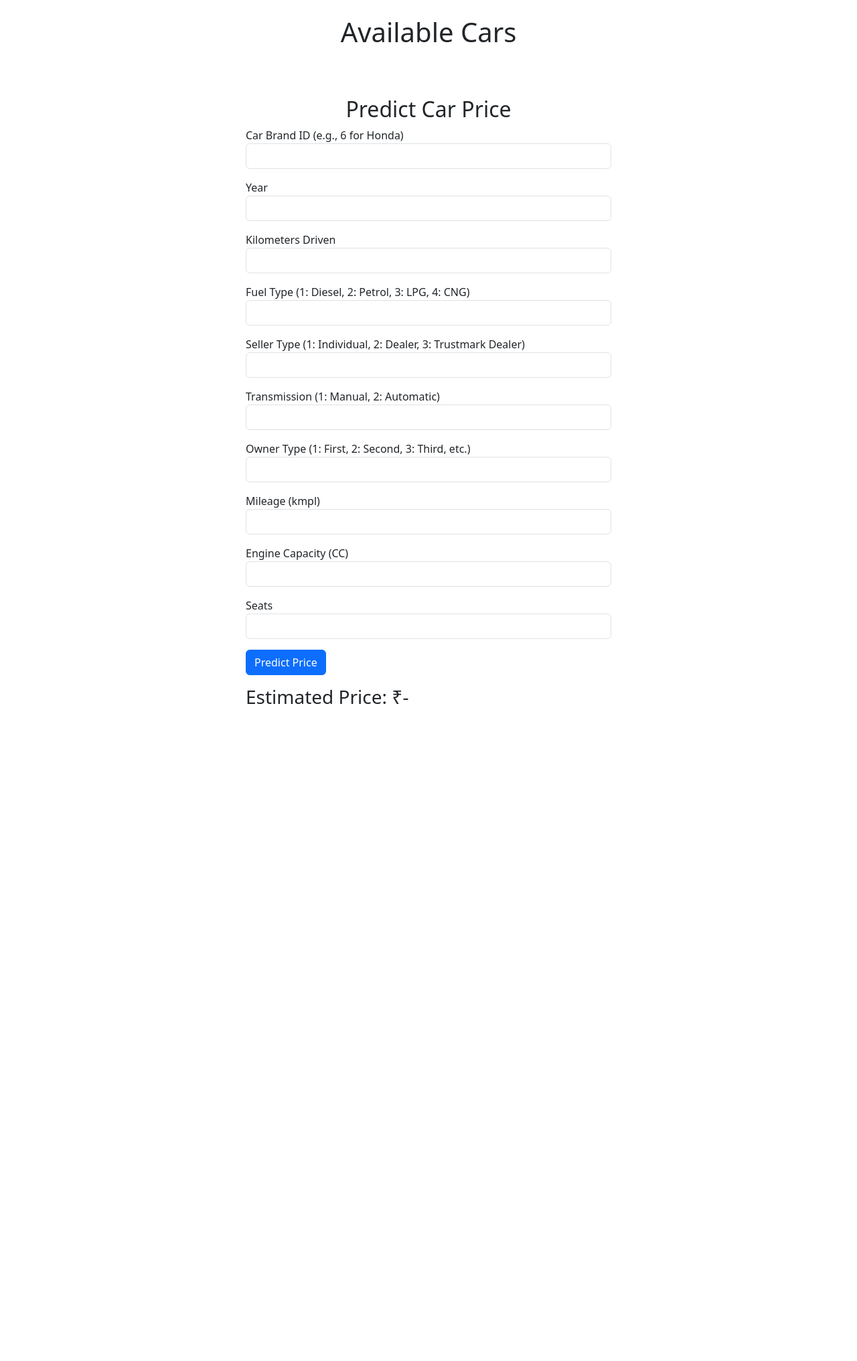
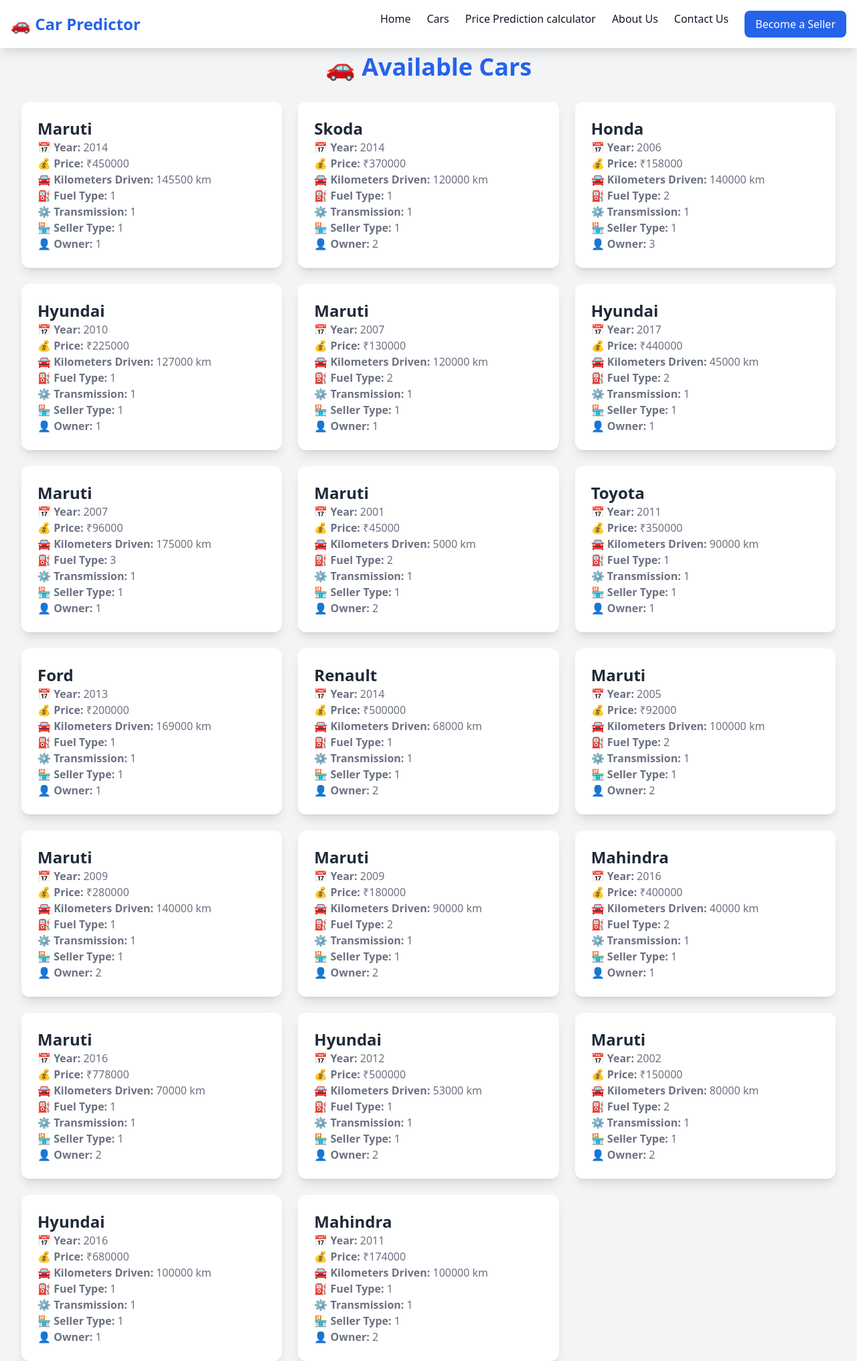
Before and after one commit to VarunS27/Car_price_prediction, a Flask app: page /car in a window 1280 px wide. Shown: the whole page at 67% size. Before the commit the page ends 1051 px from the top, so only its background shows below. Run offline with Flask 3, Linux system fonts and the light colour scheme; some libraries are stand-ins or nearby versions.

Commit message:
Add files via upload

```diff
--- a/prit_car/app.py
+++ b/prit_car/app.py
@@ -1,7 +1,52 @@
-from flask import Flask, render_template
+from flask import Flask, render_template, request, jsonify
+import pandas as pd
+import numpy as np
+import pickle
 
 app = Flask(__name__)
 
+#Load the trained model
+try:
+    model = pickle.load(open("model.pkl", "rb"))
+    print("Model Loaded Successfully")
+except FileNotFoundError:
+    print("Error: model.pkl not found!")
+    model = None
+except Exception as e:
+    print(f"Error loading model: {e}")
+    model = None
+
+#Load car dataset (For UI display)
+try:
+    cars_data = pd.read_csv('my live cars data.csv')
+    print("Car Data Loaded Successfully")
+except FileNotFoundError:
+    print("Error: my live cars data.csv not found!")
+    cars_data = pd.DataFrame()
+
+#Data Preprocessing
+if not cars_data.empty:
+    cars_data.drop(columns=['torque', 'max_power'], inplace=True, errors='ignore')
+    cars_data.dropna(inplace=True)
+    cars_data.drop_duplicates(inplace=True)
+
+    #Store brand mappings for display
+    cars_data['brand'] = cars_data['name'].apply(lambda x: x.split(' ')[0])  # Extract first word as brand
+    brand_mapping = {brand: idx + 1 for idx, brand in enumerate(cars_data['brand'].unique())}
+    brand_reverse_mapping = {v: k for k, v in brand_mapping.items()}  # Reverse mapping for display
+
+    #Replace brand names with IDs (for training)
+    cars_data['name'] = cars_data['brand'].replace(brand_mapping)
+    cars_data.drop(columns=['brand'], inplace=True)
+
+    #Convert categorical values into numbers
+    cars_data['transmission'].replace(['Manual', 'Automatic'], [1, 2], inplace=True)
+    cars_data['seller_type'].replace(['Individual', 'Dealer', 'Trustmark Dealer'], [1, 2, 3], inplace=True)
+    cars_data['fuel'].replace(['Diesel', 'Petrol', 'LPG', 'CNG'], [1, 2, 3, 4], inplace=True)
+    cars_data['owner'].replace(['First Owner', 'Second Owner', 'Third Owner', 'Fourth & Above Owner', 'Test Drive Car'],
+                               [1, 2, 3, 4, 5], inplace=True)
+
+#Routes
 @app.route('/')
 def home():
     return render_template('index.html')
@@ -18,9 +63,15 @@ def about():
 def contact():
     return render_template('contact.html')
 
+#Corrected /car route to show **actual brand names**
 @app.route('/car')
 def car():
-    return render_template('cars.html')
+    if not cars_data.empty:
+        display_data = cars_data.head(20).copy()
+        display_data['name'] = display_data['name'].map(brand_reverse_mapping)  # Convert IDs back to names
+    else:
+        display_data = pd.DataFrame()
+    return render_template('cars.html', cars=display_data.to_dict(orient="records"))
 
 @app.route("/dashboard")
 def dashboard():
@@ -30,5 +81,42 @@ def dashboard():
 def add():
     return render_template("add.html")
 
+@app.route("/form")
+def form():
+    return render_template("form.html")
+
+#Fixed /predict API
+@app.route('/predict', methods=['POST'])
+def predict():
+    if model is None:
+        return jsonify({'error': 'Model is not loaded. Please check model.pkl'})
+
+    try:
+        data = request.json
+        print("Received Data:", data)  # Debugging
+
+        #Convert JSON to DataFrame
+        input_data = pd.DataFrame([data])
+
+        #Ensure required features exist
+        required_features = ['name', 'year', 'km_driven', 'fuel', 'seller_type', 'transmission', 'owner']
+        for feature in required_features:
+            if feature not in input_data:
+                input_data[feature] = 0  # Default value for missing features
+
+        #Convert brand name correctly before prediction
+        input_data['name'] = input_data['name'].apply(lambda x: brand_mapping.get(x, 0))
+
+        #Make prediction
+        predicted_price = model.predict(input_data)[0]
+        print("Predicted Price:", predicted_price)
+
+        return jsonify({'predicted_price': round(predicted_price, 2)})
+
+    except Exception as e:
+        print("Error in Prediction:", str(e))
+        return jsonify({'error': str(e)})
+
+# Run Flask App
 if __name__ == '__main__':
     app.run(debug=True)
--- a/prit_car/templates/about.html
+++ b/prit_car/templates/about.html
@@ -11,7 +11,7 @@
     <!-- Navbar -->
     <nav class="bg-white shadow-lg p-4 fixed w-full top-0 z-10">
         <div class="container mx-auto flex justify-between items-center">
-            <a href="{{ url_for('home') }}" class="text-2xl font-bold text-blue-600">Car Predictor</a>
+            <a href="{{ url_for('home') }}" class="text-2xl font-bold text-blue-600">🚗 Car Predictor</a>
 
             <!-- Mobile Menu Button -->
             <button class="md:hidden text-blue-600 focus:outline-none" id="menu-btn">
@@ -24,6 +24,7 @@
             <div class="hidden md:flex space-x-6">
                 <a href="{{ url_for('home') }}" class="hover:text-blue-600">Home</a>
                 <a href="{{ url_for('car') }}" class="hover:text-blue-600">Cars</a>
+                <a href="{{ url_for('form') }}" class="hover:text-primary transition">Price Prediction calculator</a>
                 <a href="{{ url_for('about') }}" class="hover:text-blue-600">About Us</a>
                 <a href="{{ url_for('contact') }}" class="hover:text-blue-600">Contact Us</a>
                 <a href="{{ url_for('login', user_type='seller') }}" class="bg-blue-600 text-white px-4 py-2 rounded">Become a Seller</a>
@@ -41,6 +42,8 @@
         <ul class="mt-16 space-y-6 px-6 text-lg">
             <li><a href="{{ url_for('home') }}" class="block hover:text-blue-600">Home</a></li>
             <li><a href="{{ url_for('car') }}" class="block hover:text-blue-600">Cars</a></li>
+            <li><a href="{{ url_for('form') }}" class="block hover:text-blue-600">Price Prediction calculator</a></li>
+
             <li><a href="{{ url_for('about') }}" class="block hover:text-blue-600">About Us</a></li>
             <li><a href="{{ url_for('contact') }}" class="block hover:text-blue-600">Contact Us</a></li>
             <li><a href="{{ url_for('login', user_type='seller') }}" class="block bg-blue-600 text-white px-4 py-2 rounded text-center">Become a Seller</a></li>
--- a/prit_car/templates/cars.html
+++ b/prit_car/templates/cars.html
@@ -4,109 +4,101 @@
     <meta charset="UTF-8">
     <meta name="viewport" content="width=device-width, initial-scale=1.0">
     <title>Car Price Prediction</title>
-    <link rel="stylesheet" href="https://cdn.jsdelivr.net/npm/bootstrap@5.3.0/dist/css/bootstrap.min.css">
-    <script src="https://code.jquery.com/jquery-3.6.0.min.js"></script>
+    <script src="https://cdn.tailwindcss.com"></script>
+    <script>
+        tailwind.config = {
+            theme: {
+                extend: {
+                    colors: {
+                        primary: '#2563eb',
+                        secondary: '#1e40af'
+                    }
+                }
+            }
+        };
+    </script>
 </head>
-<body>
-    <div class="container">
-        <h1 class="text-center my-4">Available Cars</h1>
-        <div class="row">
+<body class="bg-gray-100 text-gray-900 transition duration-300">
+
+    <!-- Navbar -->
+    <nav class="bg-white shadow-lg p-4 fixed w-full top-0 z-10">
+        <div class="container mx-auto flex justify-between items-center">
+            <a href="{{ url_for('home') }}" class="text-2xl font-bold text-primary">🚗 Car Predictor</a>
+
+            <!-- Mobile Menu Button -->
+            <button class="md:hidden text-primary focus:outline-none" id="menu-btn">
+                <svg class="w-8 h-8" fill="none" stroke="currentColor" viewBox="0 0 24 24" xmlns="http://www.w3.org/2000/svg">
+                    <path stroke-linecap="round" stroke-linejoin="round" stroke-width="2" d="M4 6h16M4 12h16m-7 6h7"></path>
+                </svg>
+            </button>
+
+            <!-- Desktop Menu -->
+            <div class="hidden md:flex space-x-6">
+                <a href="{{ url_for('home') }}" class="hover:text-primary transition">Home</a>
+                <a href="{{ url_for('car') }}" class="hover:text-primary transition">Cars</a>
+                <a href="{{ url_for('form') }}" class="hover:text-primary transition">Price Prediction calculator</a>
+                <a href="{{ url_for('about') }}" class="hover:text-primary transition">About Us</a>
+                <a href="{{ url_for('contact') }}" class="hover:text-primary transition">Contact Us</a>
+                <a href="{{ url_for('login', user_type='seller') }}" class="bg-primary text-white px-4 py-2 rounded-lg hover:bg-secondary transition">Become a Seller</a>
+            </div>
+        </div>
+    </nav>
+
+    <!-- Mobile Menu -->
+    <div id="mobile-menu" class="hidden fixed inset-0 bg-white z-20 p-6 shadow-lg transform -translate-x-full transition-transform">
+        <button id="close-menu" class="absolute top-4 right-6 text-gray-600">
+            <svg class="w-8 h-8" fill="none" stroke="currentColor" viewBox="0 0 24 24" xmlns="http://www.w3.org/2000/svg">
+                <path stroke-linecap="round" stroke-linejoin="round" stroke-width="2" d="M6 18L18 6M6 6l12 12"></path>
+            </svg>
+        </button>
+        <nav class="mt-10 space-y-6 text-lg">
+            <a href="{{ url_for('home') }}" class="block text-gray-700 hover:text-primary">Home</a>
+            <a href="{{ url_for('car') }}" class="block text-gray-700 hover:text-primary">Cars</a>
+            <a href="{{ url_for('form') }}" class="hover:text-primary transition">Price Prediction calculator</a>
+            <a href="{{ url_for('about') }}" class="block text-gray-700 hover:text-primary">About Us</a>
+            <a href="{{ url_for('contact') }}" class="block text-gray-700 hover:text-primary">Contact Us</a>
+            <a href="{{ url_for('login', user_type='seller') }}" class="block bg-primary text-white text-center py-2 rounded-lg hover:bg-secondary transition">Become a Seller</a>
+        </nav>
+    </div>
+
+    <!-- Main Container -->
+    <div class="container mx-auto px-4 sm:px-6 lg:px-8 mt-20">
+
+        <!-- Page Title -->
+        <h1 class="text-center text-4xl font-bold text-primary mt-10">🚗 Available Cars</h1>
+
+        <!-- Car Listings -->
+        <div class="grid grid-cols-1 md:grid-cols-2 lg:grid-cols-3 gap-6 mt-8">
             {% for car in cars %}
-            <div class="col-md-4">
-                <div class="card p-3 mb-3 shadow">
-                    <h5>{{ car.name }}</h5>
-                    <p><strong>Year:</strong> {{ car.year }}</p>
-                    <p><strong>Price:</strong> ₹{{ car.selling_price }}</p>
-                    <p><strong>Kilometers Driven:</strong> {{ car.km_driven }} km</p>
-                    <p><strong>Fuel Type:</strong> {{ car.fuel }}</p>
-                    <p><strong>Transmission:</strong> {{ car.transmission }}</p>
-                    <p><strong>Seller Type:</strong> {{ car.seller_type }}</p>
-                    <p><strong>Owner:</strong> {{ car.owner }}</p>
-                </div>
+            <div class="bg-white p-6 rounded-xl shadow-lg transition-transform transform hover:-translate-y-2 hover:shadow-2xl">
+                <h3 class="text-2xl font-semibold text-gray-800">{{ car.name }}</h3>
+                <p class="text-gray-500"><strong>📅 Year:</strong> {{ car.year }}</p>
+                <p class="text-gray-500"><strong>💰 Price:</strong> ₹{{ car.selling_price }}</p>
+                <p class="text-gray-500"><strong>🚘 Kilometers Driven:</strong> {{ car.km_driven }} km</p>
+                <p class="text-gray-500"><strong>⛽ Fuel Type:</strong> {{ car.fuel }}</p>
+                <p class="text-gray-500"><strong>⚙️ Transmission:</strong> {{ car.transmission }}</p>
+                <p class="text-gray-500"><strong>🏪 Seller Type:</strong> {{ car.seller_type }}</p>
+                <p class="text-gray-500"><strong>👤 Owner:</strong> {{ car.owner }}</p>
             </div>
             {% endfor %}
         </div>
 
-        <h2 class="text-center mt-5">Predict Car Price</h2>
-        <div class="row">
-            <div class="col-md-6 offset-md-3">
-                <form id="predict-form">
-                    <div class="mb-3">
-                        <label>Car Brand ID (e.g., 6 for Honda)</label>
-                        <input type="number" class="form-control" name="name" required>
-                    </div>
-                    <div class="mb-3">
-                        <label>Year</label>
-                        <input type="number" class="form-control" name="year" required>
-                    </div>
-                    <div class="mb-3">
-                        <label>Kilometers Driven</label>
-                        <input type="number" class="form-control" name="km_driven" required>
-                    </div>
-                    <div class="mb-3">
-                        <label>Fuel Type (1: Diesel, 2: Petrol, 3: LPG, 4: CNG)</label>
-                        <input type="number" class="form-control" name="fuel" required>
-                    </div>
-                    <div class="mb-3">
-                        <label>Seller Type (1: Individual, 2: Dealer, 3: Trustmark Dealer)</label>
-                        <input type="number" class="form-control" name="seller_type" required>
-                    </div>
-                    <div class="mb-3">
-                        <label>Transmission (1: Manual, 2: Automatic)</label>
-                        <input type="number" class="form-control" name="transmission" required>
-                    </div>
-                    <div class="mb-3">
-                        <label>Owner Type (1: First, 2: Second, 3: Third, etc.)</label>
-                        <input type="number" class="form-control" name="owner" required>
-                    </div>
-                    <div class="mb-3">
-                        <label>Mileage (kmpl)</label>
-                        <input type="number" class="form-control" step="0.1" name="mileage" required>
-                    </div>
-                    <div class="mb-3">
-                        <label>Engine Capacity (CC)</label>
-                        <input type="number" class="form-control" name="engine" required>
-                    </div>
-                    <div class="mb-3">
-                        <label>Seats</label>
-                        <input type="number" class="form-control" name="seats" required>
-                    </div>
-                    <button type="submit" class="btn btn-primary">Predict Price</button>
-                </form>
-                <h3 class="mt-3">Estimated Price: ₹<span id="predicted-price">-</span></h3>
-            </div>
-        </div>
     </div>
 
+    <!-- JavaScript for Mobile Menu -->
     <script>
-       $("#predict-form").submit(function(event) {
-    event.preventDefault();
-    let formData = {};
-    $("#predict-form").serializeArray().forEach(item => {
-        formData[item.name] = parseFloat(item.value);
-    });
+        const menuBtn = document.getElementById("menu-btn");
+        const closeMenu = document.getElementById("close-menu");
+        const mobileMenu = document.getElementById("mobile-menu");
 
-    console.log("Sending data:", formData);  // Debugging
+        menuBtn.addEventListener("click", () => {
+            mobileMenu.classList.remove("-translate-x-full");
+        });
 
-    $.ajax({
-        url: "/predict",
-        type: "POST",
-        contentType: "application/json",
-        data: JSON.stringify(formData),
-        success: function(response) {
-            console.log("Response received:", response);  // Debugging
-            if (response.predicted_price) {
-                $("#predicted-price").text(response.predicted_price);
-            } else {
-                alert("Error: " + response.error);
-            }
-        },
-        error: function(xhr, status, error) {
-            console.log("AJAX Error:", error);  // Debugging
-        }
-    });
-});
+        closeMenu.addEventListener("click", () => {
+            mobileMenu.classList.add("-translate-x-full");
+        });
+    </script>
 
-    </script>
 </body>
 </html>
--- a/prit_car/templates/contact.html
+++ b/prit_car/templates/contact.html
@@ -18,7 +18,7 @@
     <!-- Navbar -->
     <nav class="bg-white shadow-lg p-4 fixed w-full top-0 z-10">
         <div class="container mx-auto flex justify-between items-center">
-            <a href="{{ url_for('home') }}" class="text-2xl font-bold text-blue-600">Car Predictor</a>
+            <a href="{{ url_for('home') }}" class="text-2xl font-bold text-blue-600">🚗 Car Predictor</a>
 
             <!-- Mobile Menu Button -->
             <button class="md:hidden text-blue-600 focus:outline-none" id="menu-btn">
@@ -31,6 +31,7 @@
             <div class="hidden md:flex space-x-6">
                 <a href="{{ url_for('home') }}" class="hover:text-blue-600">Home</a>
                 <a href="{{ url_for('car') }}" class="hover:text-blue-600">Cars</a>
+                <a href="{{ url_for('form') }}" class="hover:text-primary transition">Price Prediction calculator</a>
                 <a href="{{ url_for('about') }}" class="hover:text-blue-600">About Us</a>
                 <a href="{{ url_for('contact') }}" class="hover:text-blue-600">Contact Us</a>
                 <a href="{{ url_for('login', user_type='seller') }}" class="bg-blue-600 text-white px-4 py-2 rounded">Become a Seller</a>
@@ -48,6 +49,8 @@
         <ul class="mt-16 space-y-6 px-6 text-lg">
             <li><a href="{{ url_for('home') }}" class="block hover:text-blue-600">Home</a></li>
             <li><a href="{{ url_for('car') }}" class="block hover:text-blue-600">Cars</a></li>
+            <li><a href="{{ url_for('form') }}" class="hover:text-primary transition">Price Prediction calculator</a></li>
+
             <li><a href="{{ url_for('about') }}" class="block hover:text-blue-600">About Us</a></li>
             <li><a href="{{ url_for('contact') }}" class="block hover:text-blue-600">Contact Us</a></li>
             <li><a href="{{ url_for('login', user_type='seller') }}" class="block bg-blue-600 text-white px-4 py-2 rounded text-center">Become a Seller</a></li>
```
Also changed, not shown: prit_car/templates/form.html (added, +206 -0 lines), prit_car/templates/index.html (+12 -71 lines), prit_car/train_model.py (added, +45 -0 lines), prit_car/readme_First.txt (added), 1 other file.
